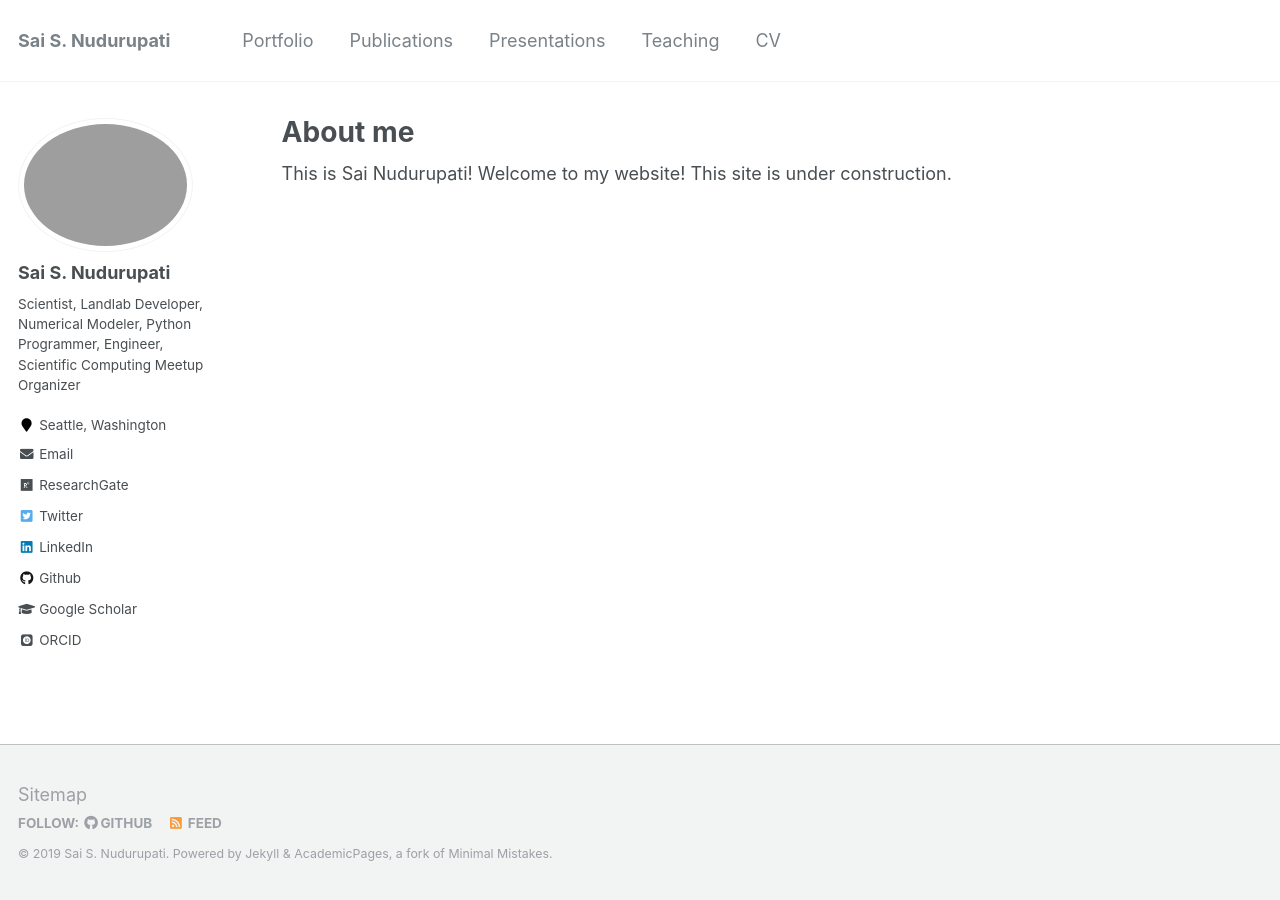
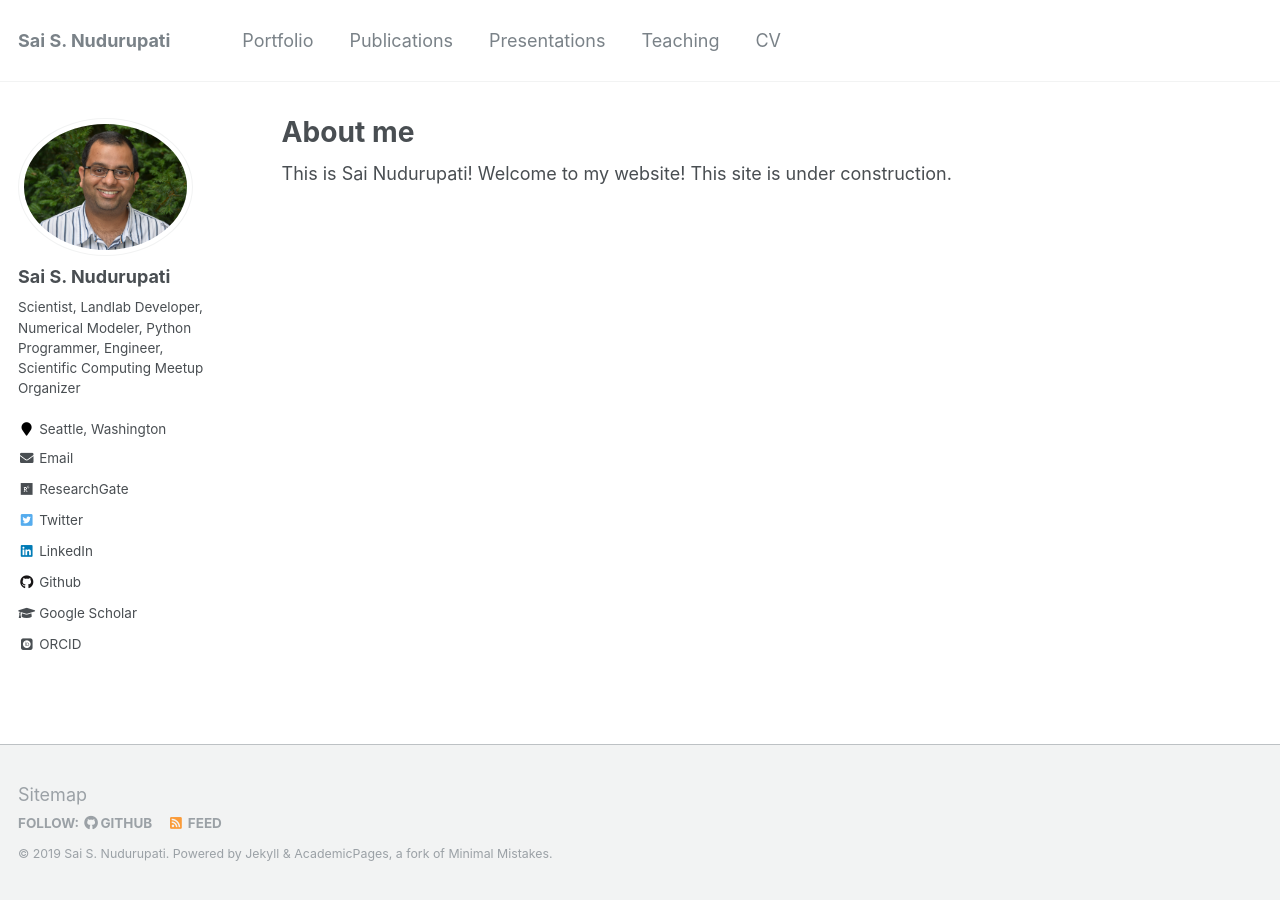
Before and after one commit to saisiddu/saisiddu.github.io, a Jekyll site: the page built from _pages/about.md, in a window 1280 px wide. Built offline with Jekyll 4.4.1, drawn with Linux system fonts in a browser that asks for light colours; some web fonts are replaced.

Commit message:
another pic
the previous attempt to upload profile pic worked. uploading an alternate image, the same as linkedin.

```diff
--- a/_config.yml
+++ b/_config.yml
@@ -81,7 +81,7 @@ analytics:
 # Site Author
 author:
   name             : "Sai S. Nudurupati"
-  avatar           : "JPG_profile_pic.JPG"
+  avatar           : "profile.JPG"
   bio              : "Scientist, Landlab Developer, Numerical Modeler, Python Programmer, Engineer, Scientific Computing Meetup Organizer"
   location         : "Seattle, Washington"
   employer         :
```
Also changed, not shown: images/profile.JPG (added), images/profile.PNG (deleted), 1 other file.
